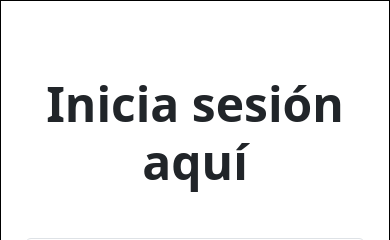
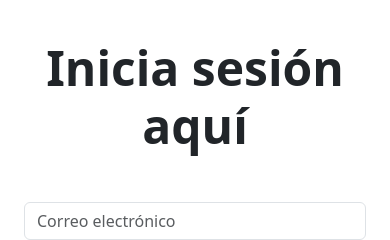
Before and after one commit to HandxLock/EduConnect, a React (Vite) app in the folder EduConnect-FrontEnd/: page /login in a window 390 px wide. Shown: the top 240 px of the page. Built offline with nearby package versions, Linux system fonts and the light colour scheme.

Commit message:
mejoras de estilo en page login

```diff
--- a/EduConnect-FrontEnd/src/styles/publico/login.css
+++ b/EduConnect-FrontEnd/src/styles/publico/login.css
@@ -5,55 +5,35 @@
   height: 90vh;
 }
 
-.custom-col-dech {
-  border: 1px solid black;
+.custom-col-izq {
   width: 100%;
   height: 700px;
   border-radius: 40px 0px 0px 40px;
   background-color: white;
 }
 
-.custom-col-izq {
-  border: 1px solid black;
+.custom-col-dech {
   width: 100%;
   height: 700px;
   border-radius: 0px 40px 40px 0px;
 }
 
-.titulos-div {
+.titulosIz {
+  font-size: 3rem;
   margin-top: 50px;
 }
 
-.titulosIz {
-  font-size: 3rem;
-}
-
-.titulosDc{
+.titulosDc {
   font-size: 3rem;
   margin-top: 23%;
 }
 
-.inputs {
-  padding-bottom: 5px;
-  width: 100%;
-  max-width: 520px;
-  margin-top: 40px;
+.remember-me {
+  margin-left: 120px;
+  margin-right: 10px;
 }
 
-.input {
-  margin-top: 60px;
-}
-
-.remember-me {
- margin-left: 120px;
- margin-right: 10px;
-}
-
-.btn{
-  border-radius: 50px;
-}
-
-.custom-col-img{
+.custom-col-img {
   background-image: url('https://images4.alphacoders.com/130/1305889.jpeg');
   background-size: cover;
 }
@@ -61,10 +41,16 @@
 @media (max-width: 576px) {
   .custom-col-dech,
   .custom-col-izq {
-    border-radius: 0px 0px 0px 0px;
+    border-radius: unset;
+    border: none;
   }
+
   .remember-mee {
     margin-right: 50px;
     padding-bottom: 15px;
-   }
+  }
+
+  .titulosIz {
+    margin-top: 15px;
+  }
 }
--- a/EduConnect-FrontEnd/src/views/publico/login.jsx
+++ b/EduConnect-FrontEnd/src/views/publico/login.jsx
@@ -26,7 +26,7 @@ function Login () {
     <Container>
       <Row className='login-Cter'>
         {/* Columna izquierda */}
-        <Col xs={12} md={6} className="text-center custom-col-dech shadow p-4">
+        <Col xs={12} md={6} className="text-center custom-col-izq shadow p-4">
           <section>
             <div className="titulos-div">
               <h2 className='titulosIz'><b>Inicia sesión aquí</b></h2>
@@ -87,7 +87,7 @@ function Login () {
           </section>
         </Col>
         {/* Columna derecha */}
-        <Col xs={12} md={6} className="text-center custom-col-izq custom-col-img shadow p-4">
+        <Col xs={12} md={6} className="text-center custom-col-dech custom-col-img shadow p-4">
           <section>
             <div>
               <h2 className='titulosDc text-white'><b>Comienza Tus registros ¡ahora!</b></h2>
```
